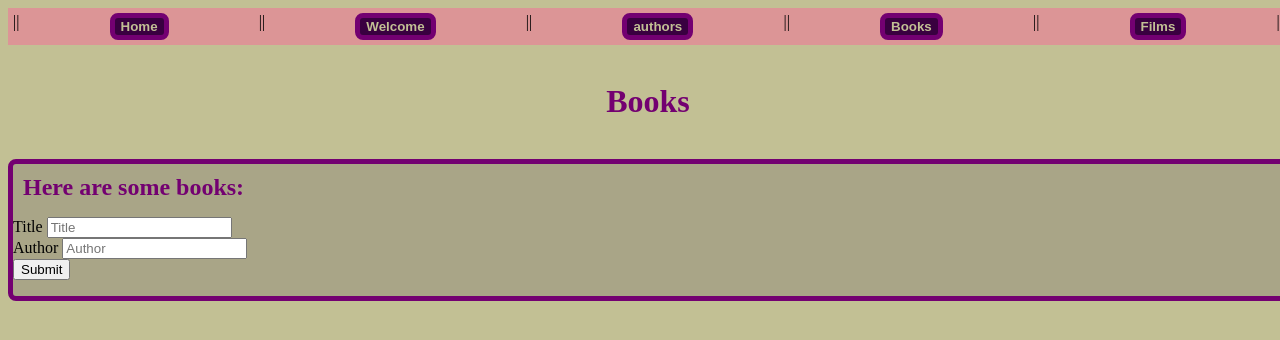
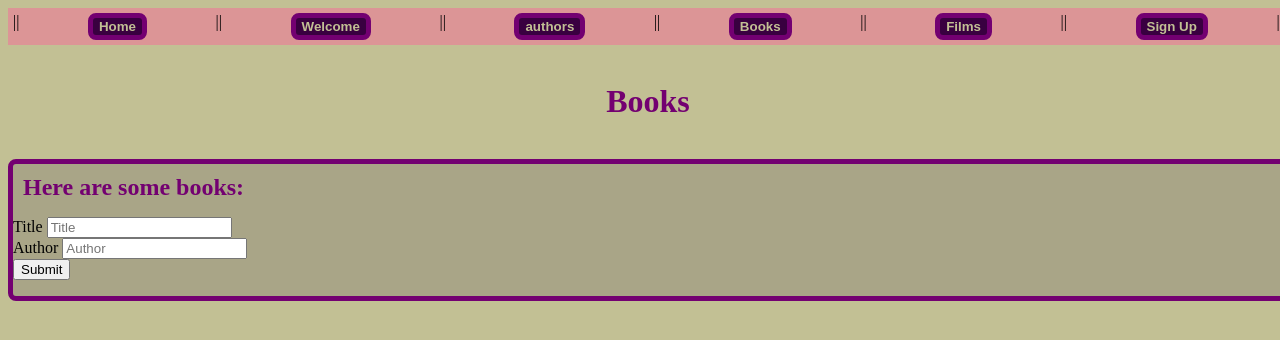
Before and after one commit to Kellygoulias/makers_book_store, a Flask app: page /books in a window 1280 px wide. Shown: the top 340 px of the page. Run offline with Flask 3, Linux system fonts and the light colour scheme; data that the repository does not hold is empty; some libraries are stand-ins or nearby versions.

Commit message:
adjusted HTML templates

```diff
--- a/templates/books.html
+++ b/templates/books.html
@@ -1,6 +1,6 @@
 
 
-<nav>||<a href = "/"><button>Home</button></a> || <a href = "/hello"><button>Welcome</button></a> || <a href = "/authors"><button>authors</button></a> || <a href = "/books"><button>Books</button></a> || <a href = "/films"><button>Films</button></a>||</nav>
+<nav>||<a href = "/"><button>Home</button></a> || <a href = "/hello"><button>Welcome</button></a> || <a href = "/authors"><button>authors</button></a> || <a href = "/books"><button>Books</button></a> ||<a href = "/films"><button>Films</button></a>||<a href = "/users/new"><button>Sign Up</button></a>||</nav>
 <head>
     <link rel="stylesheet" href="/static/styles.css">
     <h1>Books</h1>
--- a/templates/films.html
+++ b/templates/films.html
@@ -1,5 +1,5 @@
 
-<nav>||<a href = "/"><button>Home</button></a> || <a href = "/hello"><button>Welcome</button></a> || <a href = "/authors"><button>authors</button></a> || <a href = "/books"><button>Books</button></a> || <a href = "/films"><button>Films</button></a>||</nav>
+<nav>||<a href = "/"><button>Home</button></a> || <a href = "/hello"><button>Welcome</button></a> || <a href = "/authors"><button>authors</button></a> || <a href = "/books"><button>Books</button></a> ||<a href = "/films"><button>Films</button></a>||<a href = "/users/new"><button>Sign Up</button></a>||</nav>
 
 <ul>
     <link rel="stylesheet" href="/static/styles.css">
@@ -9,7 +9,7 @@
 
 
 <main>
-    <h2>Here are some books:</h2>
+    <h2>Here are some films:</h2>
         <ul>
             {% for film in films %}
             <li>{{ film.title }} - {{film.release_year}}</li>
--- a/templates/index.html
+++ b/templates/index.html
@@ -1,5 +1,5 @@
 <head>
-<nav>||<a href = "/"><button>Home</button></a> || <a href = "/hello"><button>Welcome</button></a> || <a href = "/authors"><button>authors</button></a> || <a href = "/books"><button>Books</button></a> || <a href = "/films"><button>Films</button></a>||</nav>
+<nav>||<a href = "/"><button>Home</button></a> || <a href = "/hello"><button>Welcome</button></a> || <a href = "/authors"><button>authors</button></a> || <a href = "/books"><button>Books</button></a> ||<a href = "/films"><button>Films</button></a>||<a href = "/users/new"><button>Sign Up</button></a>||</nav>
     <h1>Welcome to AceReads</h1>
     <link rel="stylesheet" href="/static/styles.css">
 </head>
--- a/templates/signup_form.html
+++ b/templates/signup_form.html
@@ -1,4 +1,4 @@
-<nav><a href = "/"><button>Home</button></a> || <a href = "/hello"><button>Welcome</button></a> || <a href = "/authors"><button>authors</button></a> || <a href = "/books"><button>Books</button></a> ||</nav>
+<nav>||<a href = "/"><button>Home</button></a> || <a href = "/hello"><button>Welcome</button></a> || <a href = "/authors"><button>authors</button></a> || <a href = "/books"><button>Books</button></a> ||<a href = "/films"><button>Films</button></a>||<a href = "/users/new"><button>Sign Up</button></a>||</nav>
 
 <head>
     <link rel="stylesheet" href="/static/styles.css">
```
Also changed, not shown: seeds/films.sql (line endings or trailing spaces).
